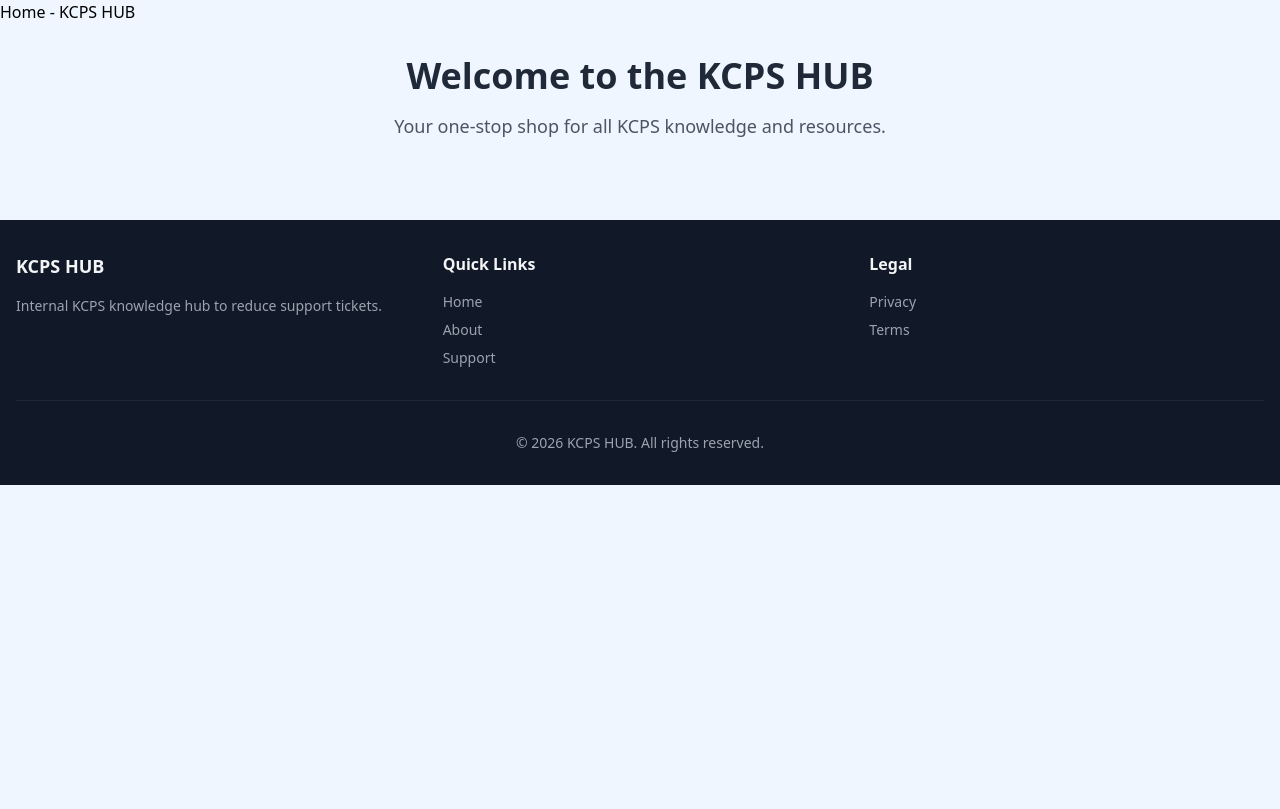
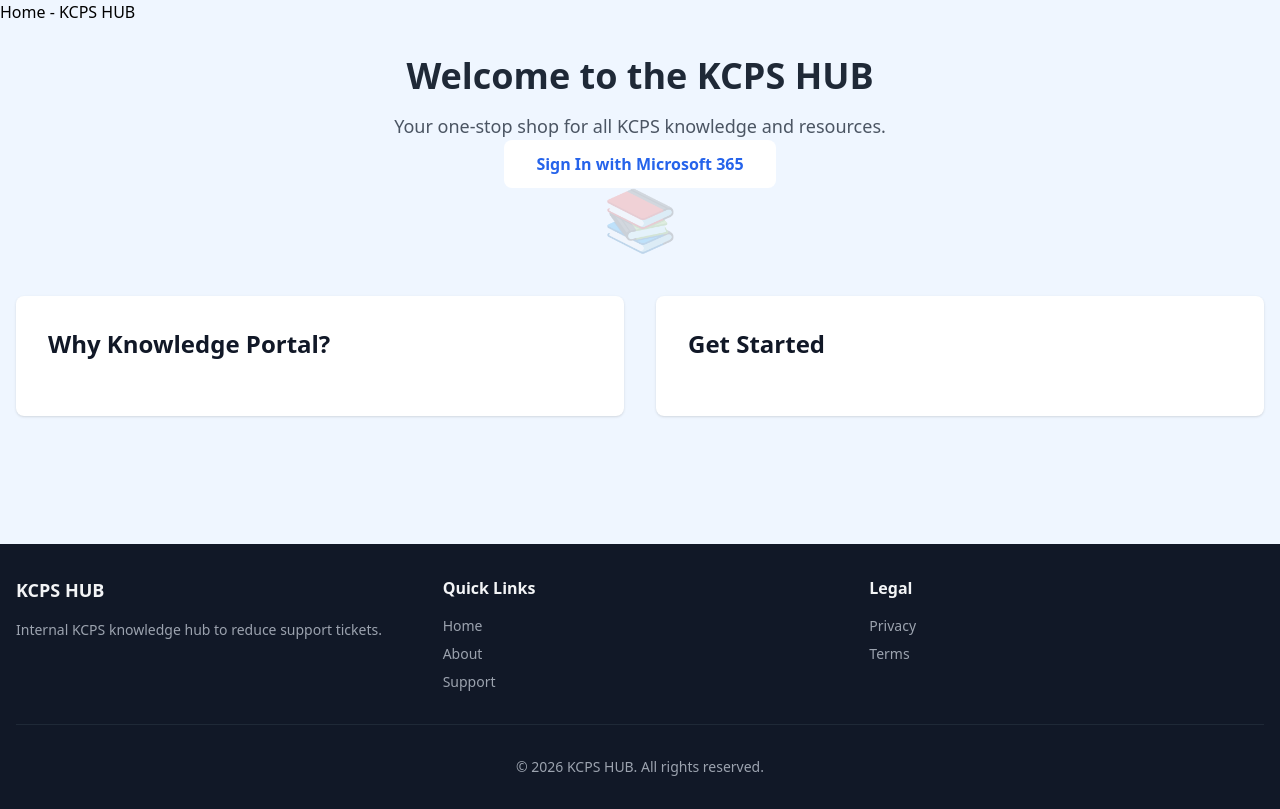
Before and after one commit to robinghimire/KCPS, a Python web app: template templates/Index.html in a window 1280 px wide. Before the commit the page ends 485 px from the top, so only its background shows below. Run offline with Jinja, Linux system fonts and the light colour scheme; the template is opened without the code that fills it, so the values that code supplies are empty; some libraries are stand-ins or nearby versions.

Commit message:
Index.html ready, kcps urls.py updated

```diff
--- a/KCPS/urls.py
+++ b/KCPS/urls.py
@@ -17,8 +17,10 @@ Including another URLconf
 from django.contrib import admin
 from django.urls import path
 from django.urls import include
+from django.views.generic import TemplateView
 
 urlpatterns = [
+    path('', TemplateView.as_view(template_name='index.html'), name='home'),
     path('admin/', admin.site.urls),
     path('tickets/', include('parts.tickets.urls')),
     path('account/', include('parts.account.urls')),
--- a/templates/Index.html
+++ b/templates/Index.html
@@ -1,25 +1,38 @@
 {% extends "base.html" %}
+{% block title %}Home - KCPS HUB{% endblock %}
+{% block content %}
 
-{% block title %}Home - KCPS HUB{% endblock %}
+<div class="text-center mb-12">
+    <h1 class="text-4xl font-bold text-gray-800 mb-4">Welcome to the KCPS HUB</h1>
+    <p class="text-lg text-gray-600">Your one-stop shop for all KCPS knowledge and resources.</p>
 
-{% block content %}
-    <div class="text-center">
-        <h1 class="text-4xl font-bold text-gray-800 mb-4">Welcome to the KCPS HUB</h1>
-        <p class="text-lg text-gray-600">Your one-stop shop for all KCPS knowledge and resources.</p>
+    {% if not user.is_authenticated %}
+        <a href="/accounts/login/" class="inline-block bg-white text-blue-600 px-8 py-3 rounded-lg font-semibold hover:bg-blue-50 transition">
+            Sign In with Microsoft 365
+        </a>
+    {% else %}
+        <a href="/profile/dashboard/" class="inline-block bg-white text-blue-600 px-8 py-3 rounded-lg font-semibold hover:bg-blue-50 transition">
+            Go to Dashboard
+        </a>
+    {% endif %}
+
+    <div class="hidden lg:block text-6xl opacity-20">📚</div>
+</div>
+
+{% if not user.is_authenticated %}
+<div class="grid grid-cols-1 md:grid-cols-2 gap-8 mb-12">
+    <!-- Why Knowledge Portal -->
+    <div class="bg-white rounded-lg shadow p-8">
+        <h2 class="text-2xl font-bold text-gray-900 mb-6">Why Knowledge Portal?</h2>
+        <!-- content stays same -->
     </div>
-{% if not user.is_authenticated %}
-<!-- User is not authenticated -->
 
-            {% else %}
-<!-- User is authenticated -->
-            {% endif %}
-            <!-- User is not authenticated -->
-            {% if user.is_authenticated %}
-            <!-- User is authenticated -->
-
-{% else %}
-<!-- User is not authenticated -->
-
+    <!-- Get Started -->
+    <div class="bg-white rounded-lg shadow p-8">
+        <h2 class="text-2xl font-bold text-gray-900 mb-6">Get Started</h2>
+        <!-- content stays same -->
+    </div>
+</div>
 {% endif %}
 
 {% endblock %}
```
